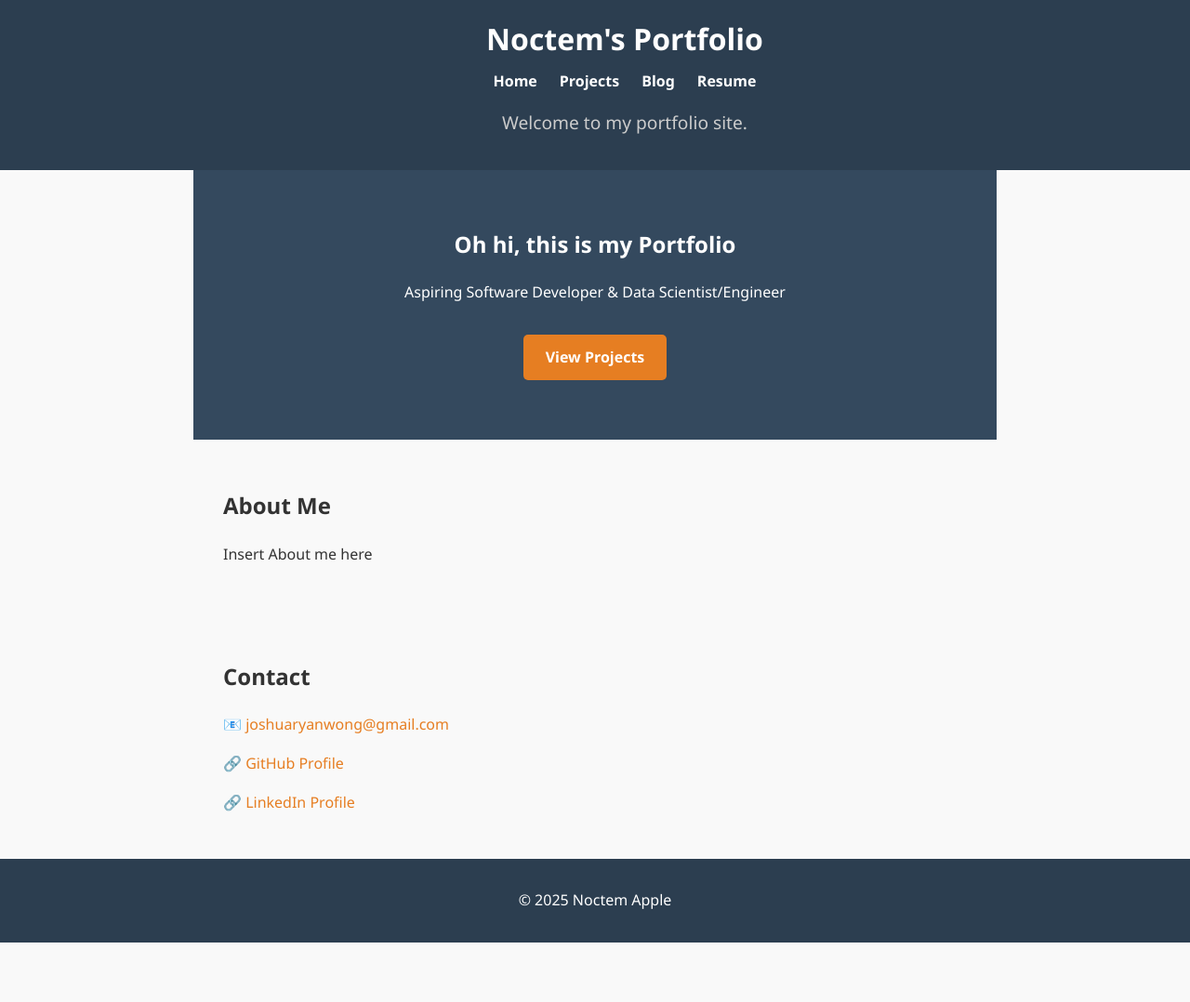
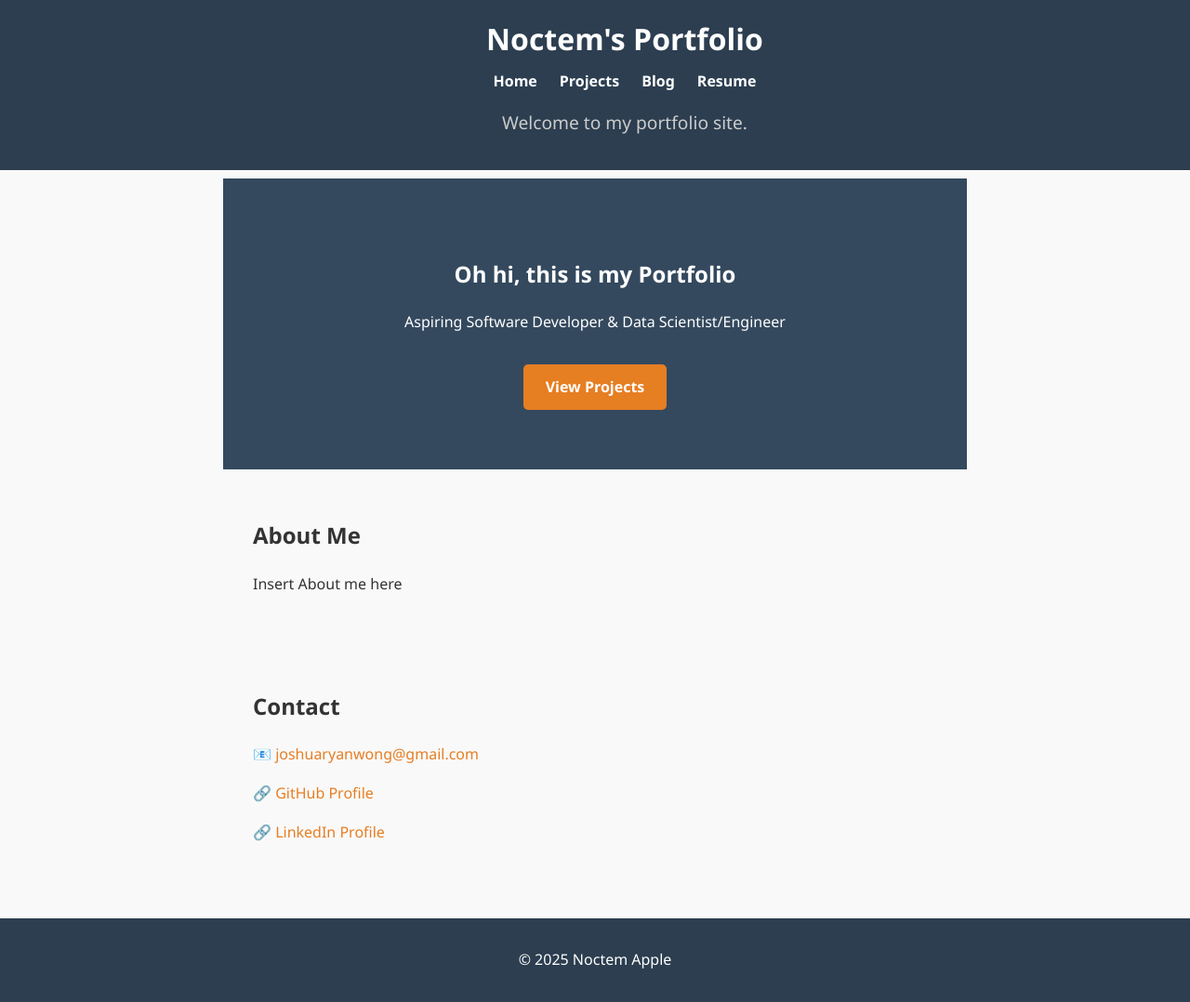
Before and after one commit to NoctemApple/NoctemApple.github.io, a Jekyll site: the page built from index.html, in a window 1280 px wide and 1078 px high. Shown: the whole window at 93% size. Built offline with Jekyll 4.4.1, drawn with Linux system fonts in a browser that asks for light colours.

Commit message:
🐛 pls work nav bar

```diff
--- a/_layouts/default.html
+++ b/_layouts/default.html
@@ -20,7 +20,7 @@
         <p class="intro-message">Welcome to my portfolio site.</p>
     </header>
 
-    <main>
+    <main class="content-wrapper">
         {{ content }}
     </main>
 
--- a/assets/style.css
+++ b/assets/style.css
@@ -3,6 +3,7 @@
   font-family: 'Segoe UI', sans-serif;
   margin: 0;
   padding: 0;
+  padding-top: 160px;
   line-height: 1.6;
   background: #f9f9f9;
   color: #333;
@@ -142,13 +143,14 @@
   margin: auto;
 }
 
-body {
-  padding-top: 160px;
-}
-
-
 @media (max-width: 600px) {
   body {
     padding-top: 180px;
   }
 }
+
+.content-wrapper {
+  padding: 2rem;
+  max-width: 800px;
+  margin: auto;
+}
```
